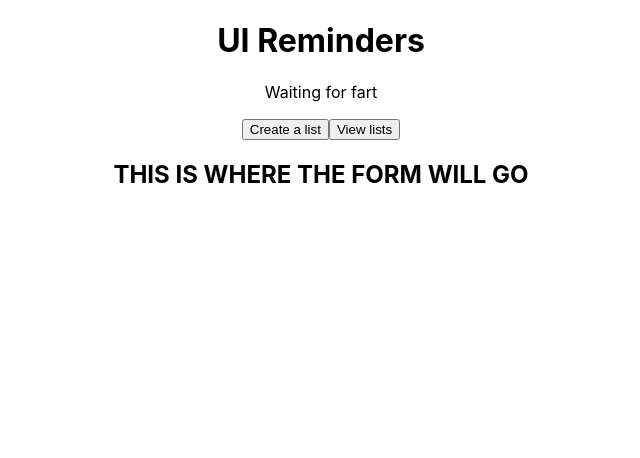
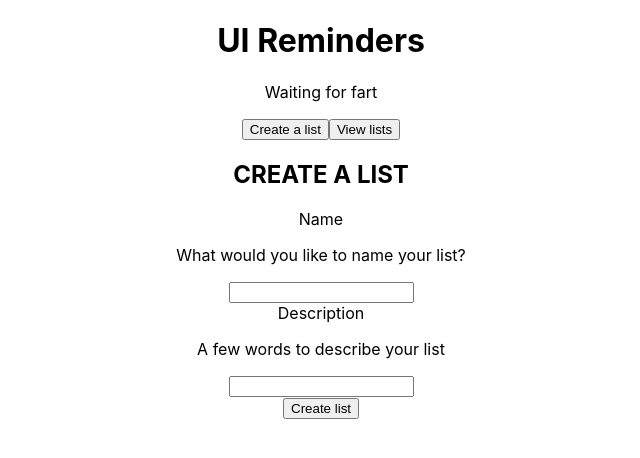
Before and after one commit to trisdauvergne/ui-reminders-client, a React (Create React App) app: page / in a window 1280 px wide. Shown: the top 458 px of the page, without its empty margins (319-959 px from the left). Built offline with nearby package versions, Linux system fonts and the light colour scheme; no server answers.

Commit message:
Created list form with a list interface

```diff
--- a/package.json
+++ b/package.json
@@ -15,6 +15,7 @@
     "react-dom": "^18.0.0",
     "react-scripts": "5.0.0",
     "typescript": "^4.6.3",
+    "uuid": "^8.3.2",
     "web-vitals": "^2.1.4"
   },
   "scripts": {
@@ -40,5 +41,8 @@
       "last 1 firefox version",
       "last 1 safari version"
     ]
+  },
+  "devDependencies": {
+    "@types/uuid": "^8.3.4"
   }
 }
--- a/src/components/createList/CreateList.tsx
+++ b/src/components/createList/CreateList.tsx
@@ -1,10 +1,53 @@
-import React from 'react'
+import React, {
+    useState
+} from 'react';
+import { IList } from '../../interfaces/List';
+import { v4 as uuidv4 } from 'uuid';
 
 const CreateList = () => {
+    const [ listName, setListName ] = useState<string>('');
+    const [ listDescription, setListDescription ] = useState<string>('');
+    const [ completeList, setCompleteList ] = useState<IList>();
+
+    const handleSubmit = (e: any) => {
+        e.preventDefault();
+        const id = uuidv4().replace(/-/g, "");
+        console.log(listName, listDescription, id);
+        let list = {
+            name: listName,
+            description: listDescription,
+            id
+        };
+        setCompleteList(list);
+        setListName('');
+        setListDescription('');
+    };
+
     return (
         <section>
             <div>
-            <h1>THIS IS WHERE THE FORM WILL GO</h1>
+                <h1>CREATE A LIST</h1>
+                <form onSubmit={(e) => handleSubmit(e)}>
+                    <label>Name</label>
+                    <p>What would you like to name your list?</p>
+                    <input
+                        type="text"
+                        name="list_name"
+                        onChange={e => setListName(e.target.value)}
+                        value={listName}
+                    />
+                    <br />
+                    <label>Description</label>
+                    <p>A few words to describe your list</p>
+                    <input
+                        type="text"
+                        name="list_description"
+                        onChange={e => setListDescription(e.target.value)}
+                        value={listDescription}
+                    />
+                    <br />
+                    <button type="submit">Create list</button>
+                </form>
             </div>
         </section>
     )
--- /dev/null
+++ b/src/interfaces/List.tsx
@@ -0,0 +1,5 @@
+export interface IList {
+    name: string,
+    description: string,
+    id: string
+}
```
Also changed, not shown: 1 other file (tests, documents, lock files or other folders). Lines whose indentation alone changed are shown as unchanged.
